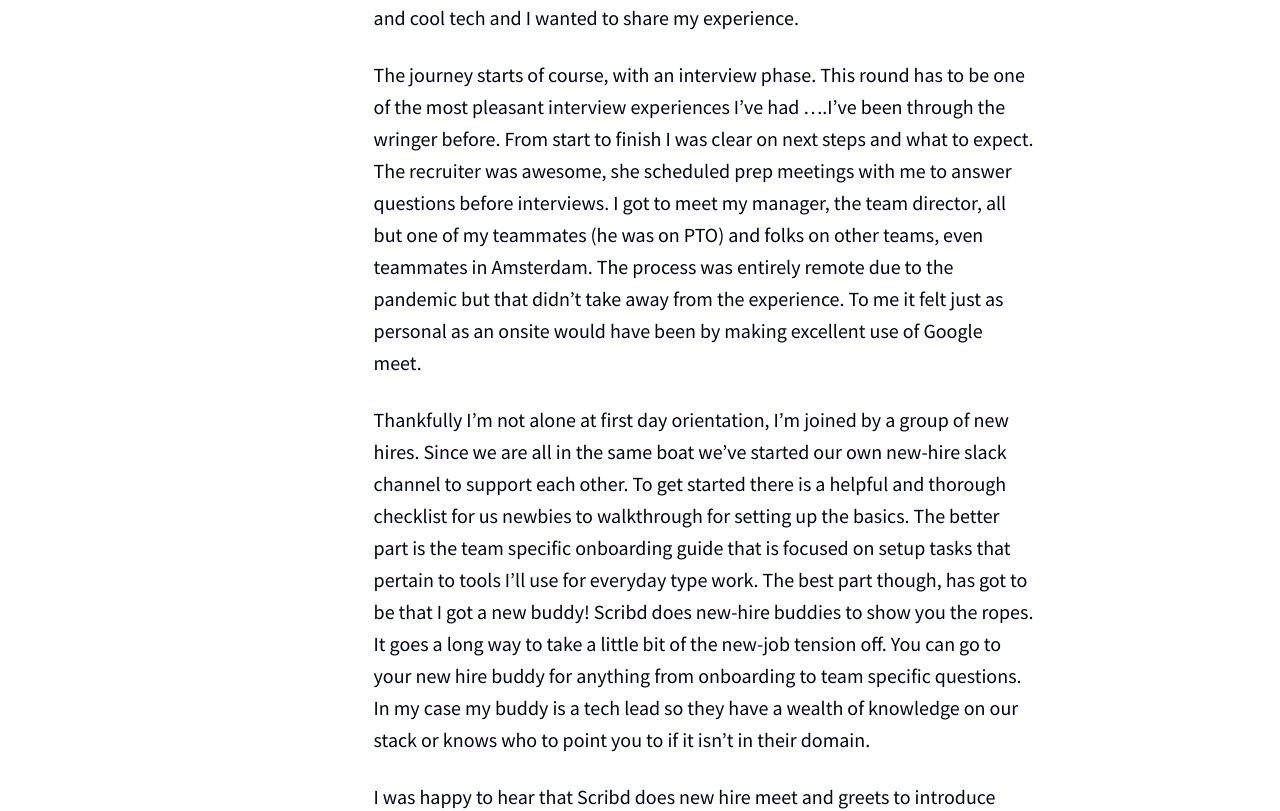
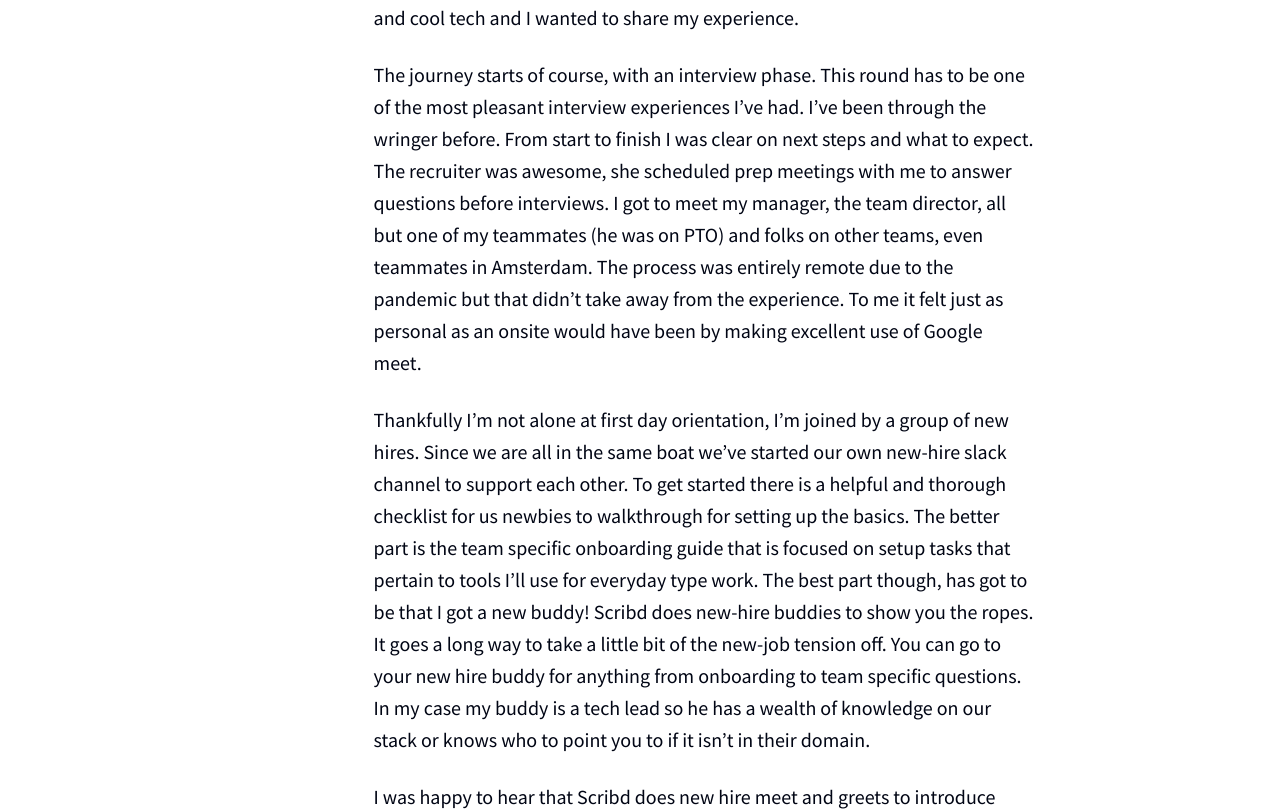
Before and after one commit to scribd/scribd.github.io, a Jekyll site: the page built from _posts/2020-08-26-engineering-firstweek.md, in a window 1280 px wide and 1400 px high, scrolled down 383 px. Shown: the part 198-1009 px from the top of the window. Built offline with Jekyll 4.4.1, drawn with Linux system fonts in a browser that asks for light colours; some of the changed text lies outside the part shown.

Commit message:
Make suggested changes

```diff
--- a/_posts/2020-08-26-engineering-firstweek.md
+++ b/_posts/2020-08-26-engineering-firstweek.md
@@ -12,12 +12,12 @@
 
 Hello everyone, I'm new at Scribd and here's what the first week is like on the Core Infrastructure engineering team. It's full of smart people, great culture, and cool tech and I wanted to share my experience.
 
-The journey starts of course, with an interview phase. This round has to be one of the most pleasant interview experiences I've had ….I've been through the wringer before. From start to finish I was clear on next steps and what to expect. The recruiter was awesome, she scheduled prep meetings with me to answer questions before interviews. I got to meet my manager, the team director, all but one of my teammates (he was on PTO) and folks on other teams, even teammates in Amsterdam. The process was entirely remote due to the pandemic but that didn't take away from the experience. To me it felt just as personal as an onsite would have been by making excellent use of Google meet.
+The journey starts of course, with an interview phase. This round has to be one of the most pleasant interview experiences I've had. I've been through the wringer before. From start to finish I was clear on next steps and what to expect. The recruiter was awesome, she scheduled prep meetings with me to answer questions before interviews. I got to meet my manager, the team director, all but one of my teammates (he was on PTO) and folks on other teams, even teammates in Amsterdam. The process was entirely remote due to the pandemic but that didn't take away from the experience. To me it felt just as personal as an onsite would have been by making excellent use of Google meet.
 
-Thankfully I'm not alone at first day orientation, I'm joined by a group of new hires. Since we are all in the same boat we've started our own new-hire slack channel to support each other. To get started there is a helpful and thorough checklist for us newbies to walkthrough for setting up the basics. The better part is the team specific onboarding guide that is focused on setup tasks that pertain to tools I'll use for everyday type work. The best part though, has got to be that I got a new buddy! Scribd does new-hire buddies to show you the ropes. It goes a long way to take a little bit of the new-job tension off. You can go to your new hire buddy for anything from onboarding to team specific questions. In my case my buddy is a tech lead so they have a wealth of knowledge on our stack or knows who to point you to if it isn't in their domain.
+Thankfully I'm not alone at first day orientation, I'm joined by a group of new hires. Since we are all in the same boat we've started our own new-hire slack channel to support each other. To get started there is a helpful and thorough checklist for us newbies to walkthrough for setting up the basics. The better part is the team specific onboarding guide that is focused on setup tasks that pertain to tools I'll use for everyday type work. The best part though, has got to be that I got a new buddy! Scribd does new-hire buddies to show you the ropes. It goes a long way to take a little bit of the new-job tension off. You can go to your new hire buddy for anything from onboarding to team specific questions. In my case my buddy is a tech lead so he has a wealth of knowledge on our stack or knows who to point you to if it isn't in their domain.
 
 I was happy to hear that Scribd does new hire meet and greets to introduce managers and key people from other teams to start building collaborative relationships. Typically they are from teams you'd work closely with so that you can add more faces to your cache and get to know people. This is huge in getting comfortable with the team's area of responsibilities and who knows what. Everyone I've met at Scribd is crazy smart but more importantly super friendly which makes growing into the new job much smoother and easier. There are fun Slack channels for all kinds of things like coffee, cooking, pets, sports, cars, you name it making it easy to nerd out and meet new people.
 
-As for the tech stack, some of it is completely new to me but that makes it exciting to learn new things and get different perspectives on solving problems. It also makes for many learning opportunities from the folks who are SMEs on areas of the stack. Being on the core infrastructure team I get to keep up with terraform, AWS, kubernetes and fresh new tech that comes. Our team builds and maintains the infrastructure foundation that is shared by the other engineering teams. For me the cool thing is being part of many engineering efforts and getting to share and learn knowledge from each team and each project.
+As for the tech stack, some of it is completely new to me but that makes it exciting to learn new things and get different perspectives on solving problems. It also makes for many learning opportunities from the folks who are SMEs on areas of the stack. Being on the core infrastructure team I get to keep up with Terraform, AWS, Kubernetes and fresh new tech that comes. Our team builds and maintains the infrastructure foundation that is shared by the other engineering teams. For me the cool thing is being part of many engineering efforts and getting to share and learn knowledge from each team and each project.
 
 My first day had other exciting news too! Scribd announced the acquisition of Slideshare, which, in current times it is great to see Scribd is doing well and making progress even as so much of the world faces trying challenges.
```
